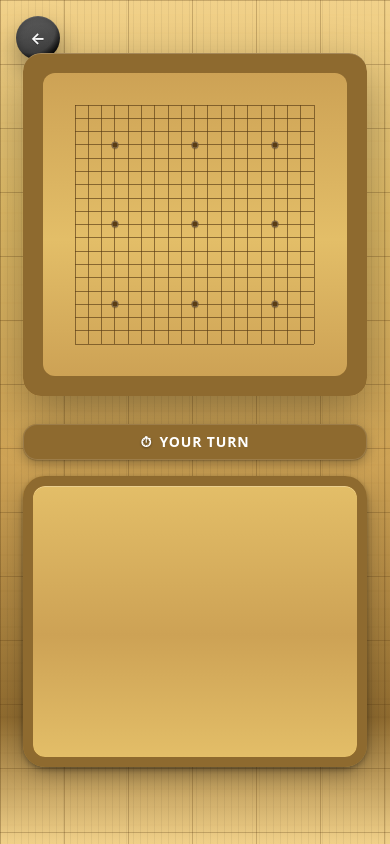
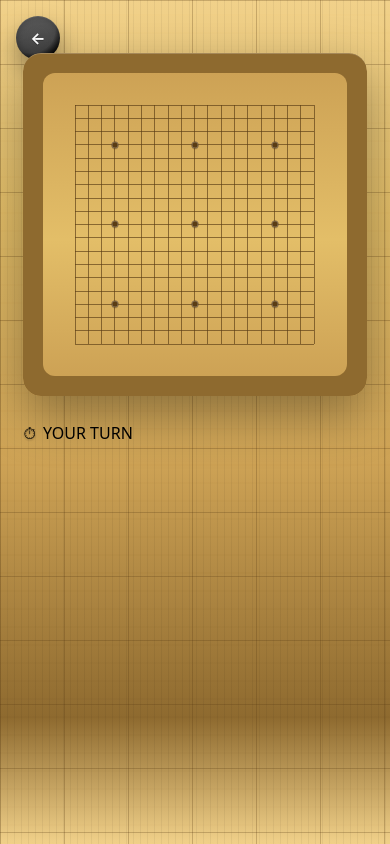
Before and after one commit to ThibaultNGUYEN26/gomoku, a React (Vite) app: page / in a window 390 px wide. Both pictures are taken after a click on the button "PLAY". Built offline with nearby package versions, Linux system fonts and the light colour scheme.

Commit message:
Enhance CSS for history panel and layout
Added styles for history panel and adjusted layout for responsive design.

```diff
--- a/src/App.css
+++ b/src/App.css
@@ -453,6 +453,32 @@ body {
   height: var(--board-size);
 }
 
+.panels-left-right {
+  flex-direction: row;
+}
+
+.panels-left-right .bot-side {
+  order: 0;
+}
+
+.panels-left-right .board-wrap {
+  order: 1;
+}
+
+.panels-left-right .history-side {
+  order: 2;
+}
+
+@media (max-width: 960px) {
+  .panels-left-right {
+    flex-direction: column;
+  }
+
+  .panels-left-right .bot-side, .panels-left-right .history-side {
+    order: initial;
+  }
+}
+
 @media (max-width: 960px) {
   .board-with-side {
     flex-direction: column;
@@ -470,89 +496,68 @@ body {
 }
 
 @media (max-width: 960px) {
-  .side-panel { width: 100%; max-width: 700px; }
+  .side-panel {
+    width: 100%;
+    max-width: 700px;
+  }
 }
 
-.bot-timer.side {
+.history-panel {
   position: relative;
-  top: 0;
-  right: auto;
-  width: 100%;
-  margin: 0 0 16px;
-  padding: .65rem .95rem;
-  pointer-events: none;
+  flex: 1 1 auto;
+  display: flex;
+  flex-direction: column;
+  border: 10px solid #8E6A2F;
+  border-radius: 22px;
+  padding: .6rem .7rem .7rem;
+  background:
+    linear-gradient(180deg, #E3BE68 0%, #CDA255 55%, #E3BE68 100%),
+    radial-gradient(140% 140% at 50% 130%, rgba(0,0,0,.14), transparent 65%);
+  background-clip: padding-box, border-box;
+  background-origin: padding-box, border-box;
+  box-shadow:
+    0 2px 6px -1px rgba(0,0,0,.4),
+    0 8px 26px -6px rgba(0,0,0,.45),
+    0 1px 0 rgba(255,255,255,.25) inset;
+  font: 500 13px/1.25 ui-monospace, SFMono-Regular, Menlo, monospace;
+  color: #111;
+  overflow: hidden;
 }
 
-.bot-log-box.side {
-  position: relative;
-  top: 0;
-  right: auto;
-  flex: 1 1 auto;
-  min-height: 0;
-  overflow-y: auto;
-  width: 100%;
-}
-
-.bot-timer {
-  position: absolute;
-  top: 58px;
-  right: 50px;
-  width: clamp(200px, 22vw, 320px);
-  display: flex;
-  align-items: center;
-  justify-content: center;
-  padding: .55rem .95rem;
-  font: 600 clamp(14px, 1.6vw, 18px)/1.1 system-ui, -apple-system, Segoe UI, Roboto, sans-serif;
-  letter-spacing: .06em;
-  border-radius: 14px;
-  background: #8E6A2F;
+.history-header {
+  font: 600 14px/1.2 system-ui, -apple-system, Segoe UI, Roboto, sans-serif;
+  letter-spacing: .05em;
+  margin: 0 0 12px;
+  padding: .45rem .65rem .4rem;
+  border-radius: 12px;
+  background: rgba(0,0,0,.35);
   color: #fff;
+  text-align: center;
   backdrop-filter: blur(6px) saturate(140%);
   box-shadow:
     0 1px 2px -1px rgba(0,0,0,.5),
     0 4px 14px -2px rgba(0,0,0,.4),
     0 0 0 1px rgba(255,255,255,.12) inset;
-  pointer-events: none;
-  user-select: none;
-  z-index: 50;
 }
 
-.bot-log-box {
-  position: absolute;
-  top: 130px;
-  right: 50px;
-  height: 80vh;
-  width: clamp(200px, 22vw, 320px);
+.history-scroll {
+  flex: 1 1 auto;
+  overflow-y: auto;
+  overflow-x: hidden;
   display: flex;
   flex-direction: column;
   gap: 4px;
-  padding: .65rem .75rem .7rem;
-  border-radius: 22px;
-  font: 500 13px/1.25 ui-monospace, SFMono-Regular, Menlo, monospace;
-  border: 10px solid #8E6A2F;
-  background:
-    linear-gradient(180deg, #E3BE68 0%, #CDA255 55%, #E3BE68 100%),
-    radial-gradient(140% 140% at 50% 130%, rgba(0,0,0,.18), transparent 65%);
-  background-clip: padding-box, border-box;
-  background-origin: padding-box, border-box;
-  color: #111;
-  box-shadow:
-    0 2px 6px -1px rgba(0,0,0,.4),
-    0 8px 26px -6px rgba(0,0,0,.45),
-    0 1px 0 rgba(255,255,255,.25) inset;
-  overflow: hidden;
-  backdrop-filter: blur(4px) saturate(140%);
-  overflow-x: hidden;
-  overflow-y: auto;
-  overscroll-behavior: contain;
   scrollbar-width: none;
-  z-index: 40;
 }
 
-.bot-log-box::-webkit-scrollbar { display: none; }
+.history-scroll::-webkit-scrollbar {
+  display: none;
+}
 
-.bot-log-line {
-  position: relative;
+.history-line {
+  display: flex;
+  align-items: center;
+  gap: 6px;
   padding: 4px 6px 5px;
   border-radius: 8px;
   background: rgba(255,255,255,.55);
@@ -560,10 +565,43 @@ body {
   box-shadow: 0 1px 0 rgba(0,0,0,.25) inset, 0 1px 2px -1px rgba(0,0,0,.4);
   animation: fadeIn .35s ease;
 }
-.bot-log-line.ghost {
+
+.history-line.empty {
+  font-style: italic;
   opacity: .6;
-  font-style: italic;
 }
+
+.stone-icon {
+  width: 14px;
+  height: 14px;
+  border-radius: 50%;
+  position: relative;
+  flex-shrink: 0;
+}
+
+.stone-icon.black {
+  background-image:
+    radial-gradient(120% 120% at 35% 30%, rgba(255,255,255,.22) 0 45%, rgba(255,255,255,0) 60%),
+    radial-gradient(140% 140% at 70% 75%, rgba(0,0,0,.35), transparent 60%),
+    linear-gradient(180deg, #2F2F2F, #1E1E1E 55%, #0B0B0B);
+  box-shadow: 0 3px 6px rgba(0,0,0,.35);
+}
+
+.stone-icon.white {
+  background-image:
+    radial-gradient(120% 120% at 35% 28%, rgba(255,255,255,.75) 0 35%, rgba(255,255,255,0) 65%),
+    linear-gradient(180deg, #FFFDF6, #F4F0E3 55%, #E4DECC);
+  box-shadow: 0 3px 6px rgba(0,0,0,.25);
+}
+
+.move-num {
+  font-weight: 600;
+}
+
+.move-pos {
+  font-family: ui-monospace, SFMono-Regular, Menlo, monospace;
+}
+
 @keyframes fadeIn {
   from { opacity: 0; transform: translateY(4px); }
   to { opacity: 1; transform: translateY(0); }
@@ -624,6 +662,7 @@ body {
   pointer-events: none;
   overflow: visible;
 }
+
 .grid-lines line {
   stroke: rgba(90,61,20,.65);
   vector-effect: non-scaling-stroke;
```
